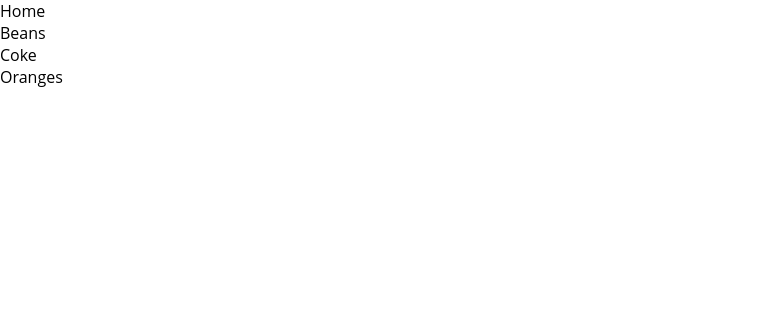
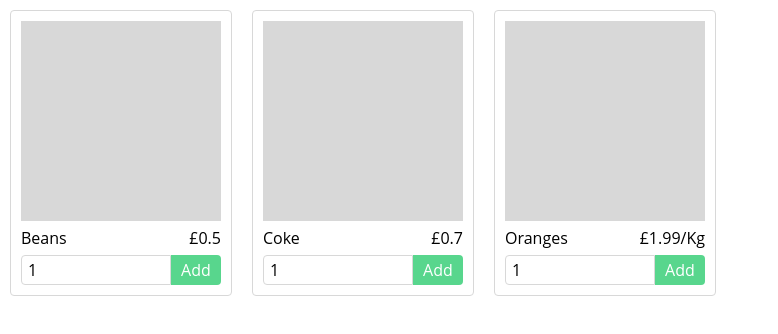
Before and after one commit to dtelleslopez/supermarket-react, a React (Create React App) app: page / in a window 1280 px wide. Shown: the top 334 px of the page, without its empty margins (0-778 px from the left). Built offline with nearby package versions, Linux system fonts and the light colour scheme.

Commit message:
Show prodcuts with details

```diff
--- /dev/null
+++ b/src/components/Product/index.js
@@ -0,0 +1,32 @@
+import React from 'react';
+import PropTypes from 'prop-types';
+import getUnitType from '../../helpers/unitType';
+import {
+  Container, Image, Details, Name, Price, Actions, Quantity, Button,
+} from './styles';
+
+const Product = ({ name, price, unit }) => (
+  <Container>
+    <Image />
+    <Details>
+      <Name>{name}</Name>
+      <Price>
+        £
+        {price}
+        {getUnitType(unit)}
+      </Price>
+    </Details>
+    <Actions>
+      <Quantity type="number" defaultValue="1" />
+      <Button onClick={() => {}}>Add</Button>
+    </Actions>
+  </Container>
+);
+
+Product.propTypes = {
+  name: PropTypes.string.isRequired,
+  price: PropTypes.number.isRequired,
+  unit: PropTypes.string.isRequired,
+};
+
+export default Product;
--- /dev/null
+++ b/src/components/Product/styles.js
@@ -0,0 +1,59 @@
+import styled from 'styled-components';
+import * as Theme from '../../styles/theme';
+
+export const Container = styled.div`
+  border-radius: 4px;
+  border: 1px solid ${Theme.LIGHT_GRAY};
+  margin: 10px;
+  padding: 10px;
+  transition: 0.3s;
+
+  &:hover {
+    box-shadow: ${Theme.BOX_SHADOW};
+  }
+`;
+
+export const Image = styled.div`
+  background-color: ${Theme.LIGHT_GRAY};
+  height: 200px;
+  width: 200px;
+  display: flex;
+  align-items: center;
+  justify-content: center;
+`;
+
+export const Details = styled.div`
+  display: flex;
+  justify-content: space-between;
+  margin-top: 6px;
+`;
+
+export const Name = styled.span``;
+
+export const Price = styled.span``;
+
+export const Actions = styled.div`
+  margin-top: 6px;
+`;
+
+export const Quantity = styled.input`
+  border-radius: 4px 0 0 4px;
+  border: 1px solid ${Theme.LIGHT_GRAY};
+  outline: none;
+  padding: 3px 6px;
+  width: 150px;
+`;
+
+export const Button = styled.button`
+  background-color: ${Theme.PRIMARY_COLOR};
+  border-radius: 0 4px 4px 0;
+  border: 0;
+  color: ${Theme.DEFAULT_WHITE};
+  cursor: pointer;
+  outline: none;
+  padding: 4px 10px;
+
+  &:hover {
+    background-color: ${Theme.SECONDARY_COLOR};
+  }
+`;
--- a/src/components/ProductsList/component.js
+++ b/src/components/ProductsList/component.js
@@ -1,10 +1,18 @@
 import React from 'react';
 import PropTypes from 'prop-types';
-import { Container, Product } from './styles';
+import Product from '../Product';
+import { Container } from './styles';
 
 const ProductsList = ({ products }) => (
   <Container>
-    {products.map(({ name }) => <Product key={name}>{name}</Product>)}
+    {products.map(({ name, price, unit }) => (
+      <Product
+        key={name}
+        name={name}
+        price={price}
+        unit={unit}
+      />
+    ))}
   </Container>
 );
 
--- a/src/components/ProductsList/styles.js
+++ b/src/components/ProductsList/styles.js
@@ -1,5 +1,9 @@
 import styled from 'styled-components';
 
-export const Container = styled.div``;
-
-export const Product = styled.div``;
+// eslint-disable-next-line import/prefer-default-export
+export const Container = styled.div`
+  display: flex;
+  flex-direction: row;
+  flex-wrap: wrap;
+  width: 100%;
+`;
--- /dev/null
+++ b/src/helpers/unitType.js
@@ -0,0 +1,9 @@
+const getUnitType = (unit) => {
+  if (unit === 'kilo') {
+    return '/Kg';
+  }
+
+  return '';
+};
+
+export default getUnitType;
--- a/src/pages/home/index.js
+++ b/src/pages/home/index.js
@@ -5,7 +5,6 @@ import { Container } from './styles';
 function Home() {
   return (
     <Container>
-      Home
       <ProductsList />
     </Container>
   );
--- /dev/null
+++ b/src/styles/theme.js
@@ -0,0 +1,5 @@
+export const DEFAULT_WHITE = 'white';
+export const LIGHT_GRAY = '#d8d8d8';
+export const BOX_SHADOW = '0px 0px 8px 0px rgba(0, 0, 0, 0.4)';
+export const PRIMARY_COLOR = '#58D68D';
+export const SECONDARY_COLOR = '#4FBE7E';
```
